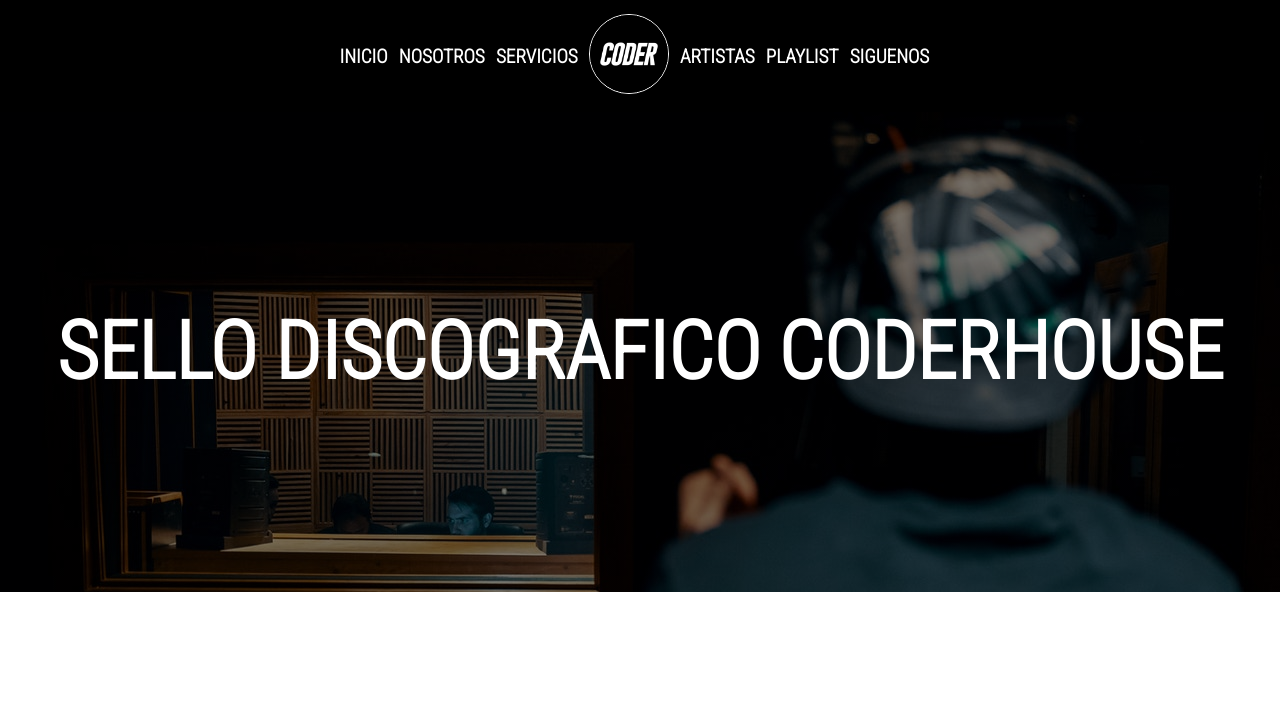
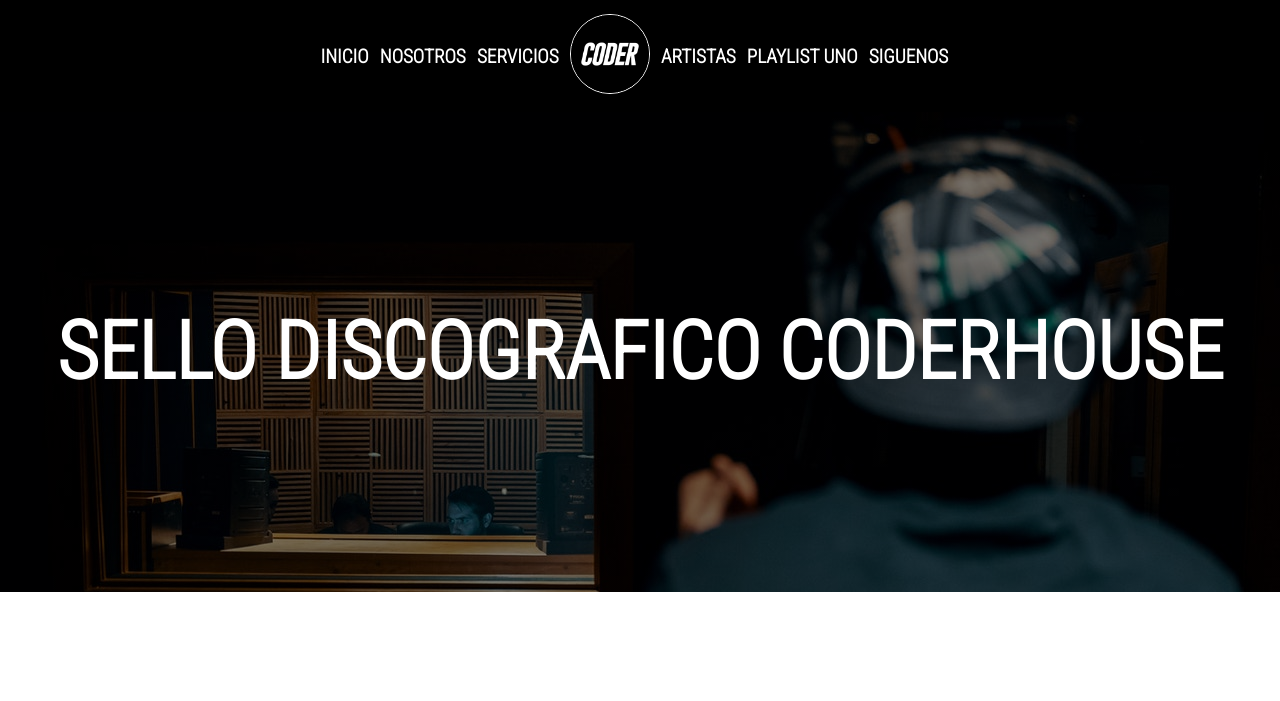
Before and after one commit to JuanVidal03/agregando-git-a-mi-proyecto, a plain HTML site: page index.html in a window 1280 px wide. Shown: the top 701 px of the page. Drawn offline with Linux system fonts and the light colour scheme.

Commit message:
cambie texto playlist

```diff
--- a/index.html
+++ b/index.html
@@ -40,7 +40,7 @@
                     <a href="#artistas" class="nav-item">Artistas</a>
                 </li>
                 <li>
-                    <a href="#playlist"class="nav-item">Playlist</a>
+                    <a href="#playlist"class="nav-item">Playlist uno</a>
                 </li>
                 <li>
                     <a href="#contacto"class="nav-item">Siguenos</a>
```
